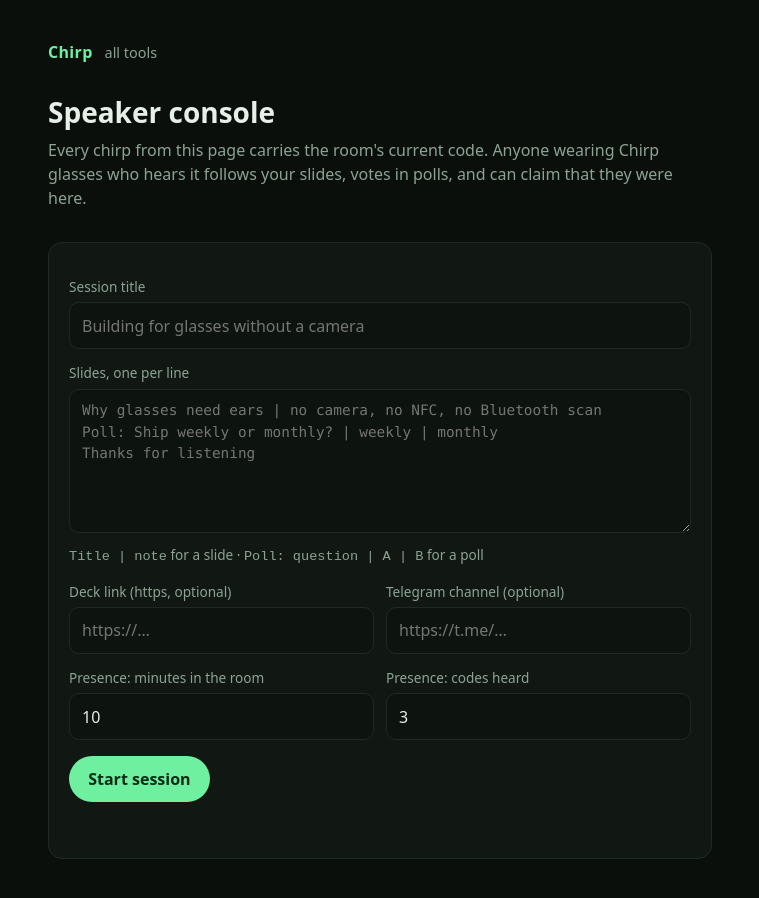
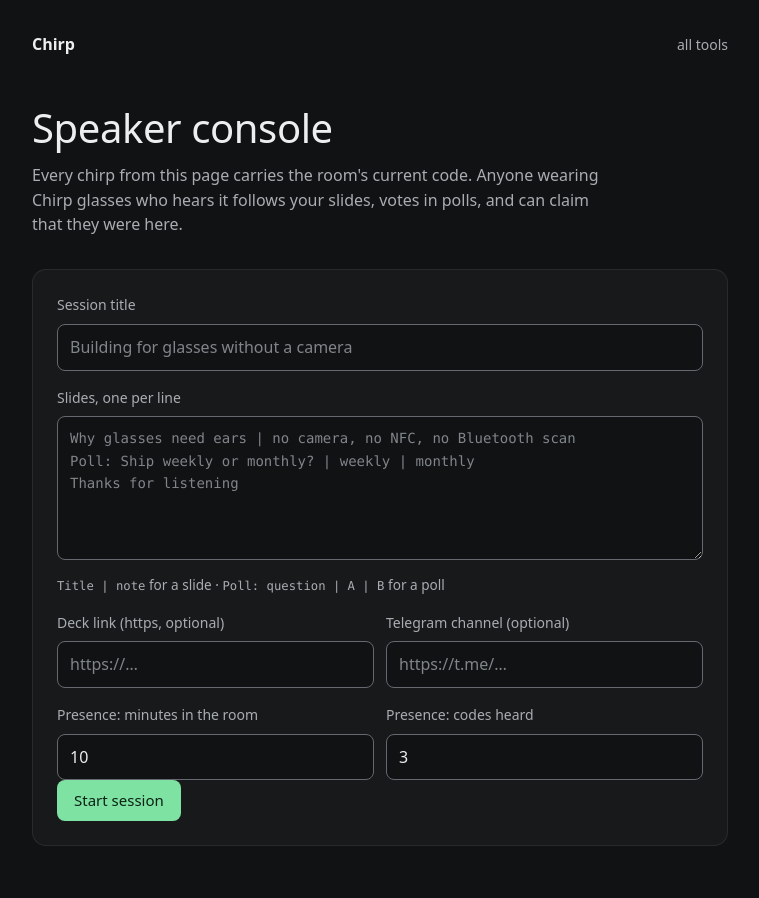
Before and after one commit to subheeksh5599/chirp, a website built with Vite: page apps/web/console.html in a window 1280 px wide. Shown: the whole page, without its empty margins (260-1019 px from the left). Built offline with nearby package versions, Linux system fonts and the light colour scheme.

Commit message:
Web: graphite palette, one accent, 3:1 field edges, focus rings, no looping motion

```diff
--- a/apps/web/src/style.css
+++ b/apps/web/src/style.css
@@ -1,59 +1,195 @@
+/* Chirp sender tools.
+   Direction: quiet graphite chrome. Two things carry the colour: the lens preview (what the wearer
+   will see, at the G2's 2:1 proportion) and the waveform of the chirp as it plays. */
+
 :root {
-  --bg: #0b0f0c;
-  --panel: #111813;
-  --line: #1f2b22;
-  --text: #e6efe8;
-  --muted: #8ca394;
-  --accent: #6ef0a0;
-  --accent-ink: #062b14;
-  --err: #ff8a7a;
-  font: 16px/1.5 ui-sans-serif, system-ui, -apple-system, 'Segoe UI', sans-serif;
+  --bg: #111213;
+  --surface: #18191b;
+  --raised: #1f2123;
+  --line: rgb(236 238 240 / 0.08);
+  --line-strong: rgb(236 238 240 / 0.16);
+  --field-edge: #65696f;
+  --field-edge-hover: #80858b;
+  --text: #eceef0;
+  --text-2: #a9adb2;
+  --text-3: #80858b;
+  --accent: #7ee2a2;
+  --accent-ink: #0c2316;
+  --accent-hover: #95eab4;
+  --err: #ee9283;
+  --lens-bg: #050706;
+  --lens-ink: #7ee2a2;
+  --lens-dim: #4b8d64;
+  --font: ui-sans-serif, system-ui, -apple-system, 'Segoe UI', Roboto, sans-serif;
+  --mono: ui-monospace, 'SF Mono', Menlo, Consolas, monospace;
+  --r-control: 8px;
+  --r-panel: 14px;
+  --ease: cubic-bezier(0.2, 0, 0, 1);
+  --fast: 120ms;
   color-scheme: dark;
 }
+
 * { box-sizing: border-box; }
-body { margin: 0; background: var(--bg); color: var(--text); }
-main { max-width: 44rem; margin: 0 auto; padding: 2.5rem 1.25rem 4rem; }
-header.top { display: flex; align-items: baseline; gap: 0.75rem; margin-bottom: 2rem; }
-header.top a { color: var(--muted); text-decoration: none; font-size: 0.9rem; }
-.mark { font-weight: 700; letter-spacing: 0.02em; color: var(--accent); }
-h1 { font-size: 1.75rem; line-height: 1.2; margin: 0 0 0.5rem; }
-h2 { font-size: 1.1rem; margin: 2rem 0 0.75rem; }
-p.lede { color: var(--muted); margin: 0 0 2rem; }
-.panel { background: var(--panel); border: 1px solid var(--line); border-radius: 14px; padding: 1.25rem; margin-bottom: 1rem; }
-label { display: block; font-size: 0.85rem; color: var(--muted); margin: 0.9rem 0 0.3rem; }
+html, body { overflow-x: clip; }
+body {
+  margin: 0;
+  background: var(--bg);
+  color: var(--text);
+  font: 400 16px/1.55 var(--font);
+  -webkit-font-smoothing: antialiased;
+}
+
+main { max-width: 46rem; margin: 0 auto; padding: 32px 20px 64px; }
+main.wide { max-width: 64rem; }
+
+/* Header: wordmark and the way back, nothing else */
+header.top { display: flex; align-items: baseline; justify-content: space-between; margin-bottom: 48px; }
+.mark { font-weight: 600; color: var(--text); text-decoration: none; }
+header.top a:not(.mark) { color: var(--text-2); text-decoration: none; font-size: 14px; }
+header.top a:not(.mark):hover { color: var(--text); }
+
+h1 {
+  font-size: clamp(28px, 4.2vw, 40px);
+  line-height: 1.15;
+  font-weight: 500;
+  letter-spacing: -0.01em;
+  margin: 0 0 12px;
+  overflow-wrap: break-word;
+  min-width: 0;
+}
+h2 { font-size: 18px; font-weight: 500; margin: 0 0 12px; }
+p { margin: 0; }
+.lede { color: var(--text-2); max-width: 36rem; margin-bottom: 32px; }
+.muted { color: var(--text-2); }
+.small { font-size: 14px; }
+code, .mono { font-family: var(--mono); font-size: 0.9em; }
+a { color: var(--accent); text-underline-offset: 3px; }
+
+/* Panels hold one task each; nothing nests a second panel inside */
+.panel {
+  background: var(--surface);
+  border: 1px solid var(--line);
+  border-radius: var(--r-panel);
+  padding: 24px;
+  margin-bottom: 16px;
+}
+.section { margin-top: 48px; }
+
+/* Forms: label above, helper below */
+label { display: block; font-size: 14px; color: var(--text-2); margin: 16px 0 8px; }
+.panel > label:first-child, .row:first-child label { margin-top: 0; }
 input, textarea, select {
-  width: 100%; font: inherit; color: var(--text); background: #0d130f; border: 1px solid var(--line);
-  border-radius: 10px; padding: 0.65rem 0.75rem;
+  width: 100%;
+  font: inherit;
+  color: var(--text);
+  background: var(--bg);
+  border: 1px solid var(--field-edge);
+  border-radius: var(--r-control);
+  padding: 10px 12px;
+  transition: border-color var(--fast) var(--ease);
 }
-textarea { min-height: 9rem; resize: vertical; font-family: ui-monospace, Menlo, monospace; font-size: 0.9rem; }
-input:focus, textarea:focus { outline: 2px solid var(--accent); outline-offset: 1px; }
-.row { display: flex; gap: 0.75rem; flex-wrap: wrap; }
-.row > * { flex: 1 1 10rem; }
+input::placeholder, textarea::placeholder { color: var(--text-3); }
+input:hover, textarea:hover { border-color: var(--field-edge-hover); }
+textarea { min-height: 144px; resize: vertical; font-family: var(--mono); font-size: 14px; line-height: 1.6; }
+.help { font-size: 14px; color: var(--text-3); margin-top: 8px; }
+.row { display: grid; grid-template-columns: repeat(auto-fit, minmax(min(100%, 12rem), 1fr)); gap: 12px; }
+.row.inline { grid-template-columns: minmax(0, 1fr) auto; align-items: end; }
+.actions { display: flex; flex-wrap: wrap; gap: 8px; margin-top: 20px; }
+
+/* Buttons: one primary style, one quiet style */
 button {
-  font: inherit; font-weight: 600; border: 0; border-radius: 999px; padding: 0.7rem 1.2rem; cursor: pointer;
-  background: var(--accent); color: var(--accent-ink); margin-top: 1rem;
+  font: 500 15px/1 var(--font);
+  border: 1px solid transparent;
+  border-radius: var(--r-control);
+  padding: 12px 16px;
+  cursor: pointer;
+  background: var(--accent);
+  color: var(--accent-ink);
+  white-space: nowrap;
+  transition: background-color var(--fast) var(--ease), border-color var(--fast) var(--ease), transform var(--fast) var(--ease);
 }
-button.ghost { background: transparent; color: var(--text); border: 1px solid var(--line); }
-button:disabled { opacity: 0.5; cursor: progress; }
-.status { min-height: 1.5rem; margin-top: 0.75rem; color: var(--muted); font-size: 0.95rem; }
+button:hover { background: var(--accent-hover); }
+button:active { transform: scale(0.98); }
+button.ghost { background: transparent; color: var(--text); border-color: var(--line-strong); }
+button.ghost:hover { background: var(--raised); }
+button:disabled { opacity: 0.45; cursor: not-allowed; transform: none; }
+button:disabled:hover { background: var(--accent); }
+button.ghost:disabled:hover { background: transparent; }
+
+:is(a, button, input, textarea, select, summary):focus-visible {
+  outline: 2px solid var(--accent);
+  outline-offset: 2px;
+  transition: none;
+}
+input:focus-visible, textarea:focus-visible { outline-offset: 0; border-color: var(--accent); }
+
+.status { min-height: 24px; margin-top: 12px; color: var(--text-2); font-size: 14px; }
+.status:empty { min-height: 0; margin: 0; }
 .status[data-kind='ok'] { color: var(--accent); }
 .status[data-kind='err'] { color: var(--err); }
-.big { font-size: 2.25rem; font-weight: 700; line-height: 1.1; }
-.stats { display: grid; grid-template-columns: repeat(3, 1fr); gap: 0.75rem; }
-.stat { background: #0d130f; border: 1px solid var(--line); border-radius: 12px; padding: 0.8rem; }
-.stat b { display: block; font-size: 1.5rem; }
-.stat span { color: var(--muted); font-size: 0.8rem; }
+
+/* The lens: what a wearer sees, at the display's 2:1 proportion, 40 columns wide */
+.lens-frame { container-type: inline-size; }
 .lens {
-  font-family: ui-monospace, Menlo, monospace; background: #020503; color: var(--accent); border-radius: 12px;
-  padding: 1rem; white-space: pre-wrap; min-height: 7rem; border: 1px solid #12301d;
+  aspect-ratio: 2 / 1;
+  background: var(--lens-bg);
+  color: var(--lens-ink);
+  border: 1px solid var(--line);
+  border-radius: var(--r-panel);
+  padding: 6cqi;
+  font: 500 calc(88cqi / 25) / 1.5 var(--mono);
+  white-space: pre-wrap;
+  overflow: hidden;
+  font-variant-numeric: tabular-nums;
 }
+.lens:empty::before { content: 'Nothing on the lens yet'; color: var(--lens-dim); }
+.lens-caption { font-size: 14px; color: var(--text-3); margin-top: 8px; }
+
+/* The chirp: its real waveform, drawn when it plays */
+canvas.wave { display: block; width: 100%; height: 48px; margin-top: 16px; }
+
+/* Lists of tools and results */
 .list { list-style: none; padding: 0; margin: 0; }
-.list li { border-bottom: 1px solid var(--line); padding: 0.7rem 0; display: flex; gap: 1rem; align-items: center; }
-.list li > div { flex: 1; }
-.list li button { margin: 0; }
-.muted { color: var(--muted); }
+.list > li + li { border-top: 1px solid var(--line); }
+.tool {
+  display: grid;
+  grid-template-columns: minmax(0, 1fr) auto;
+  gap: 16px;
+  align-items: center;
+  padding: 16px 12px;
+  margin: 0 -12px;
+  border-radius: var(--r-control);
+  color: var(--text);
+  text-decoration: none;
+  transition: background-color var(--fast) var(--ease);
+}
+.tool:hover { background: var(--raised); }
+.tool b { font-weight: 500; display: block; }
+.tool .muted { font-size: 14px; }
+.tool .go { color: var(--text-3); font-size: 14px; }
+.result { display: grid; grid-template-columns: minmax(0, 1fr) auto auto; gap: 8px; align-items: center; padding: 16px 0; }
+.result .muted { font-size: 14px; font-variant-numeric: tabular-nums; }
+
+/* Live figures: plain numbers on hairlines, no boxes */
+.figures { display: grid; grid-template-columns: repeat(3, minmax(0, 1fr)); border-top: 1px solid var(--line); margin-top: 24px; }
+.figures > div { padding: 16px 16px 0 0; min-width: 0; }
+.figures > div + div { padding-left: 16px; border-left: 1px solid var(--line); }
+.figures b { display: block; font: 500 28px/1.2 var(--font); font-variant-numeric: tabular-nums; }
+.figures span { font-size: 14px; color: var(--text-2); }
+
+/* Console and home: the lens leads, the words and controls sit beside it */
+.split { display: grid; grid-template-columns: minmax(0, 1.2fr) minmax(0, 1fr); gap: 32px; align-items: start; }
+.hero { display: grid; grid-template-columns: minmax(0, 1fr) minmax(0, 1fr); gap: 40px; align-items: center; margin-bottom: 56px; }
+.hero .lede { margin-bottom: 24px; }
+@media (max-width: 760px) {
+  .split, .hero { grid-template-columns: minmax(0, 1fr); gap: 32px; }
+}
+
+footer { margin-top: 56px; padding-top: 20px; border-top: 1px solid var(--line); font-size: 14px; color: var(--text-3); }
+footer a { color: var(--text-2); }
+
 .hidden { display: none !important; }
-a { color: var(--accent); }
-.pulse { animation: pulse 1.4s ease-in-out infinite; }
-@keyframes pulse { 50% { opacity: 0.45; } }
-@media (prefers-reduced-motion: reduce) { .pulse { animation: none; } }
+
+@media (prefers-reduced-motion: reduce) {
+  *, *::before, *::after { transition: none !important; animation: none !important; }
+}
```
